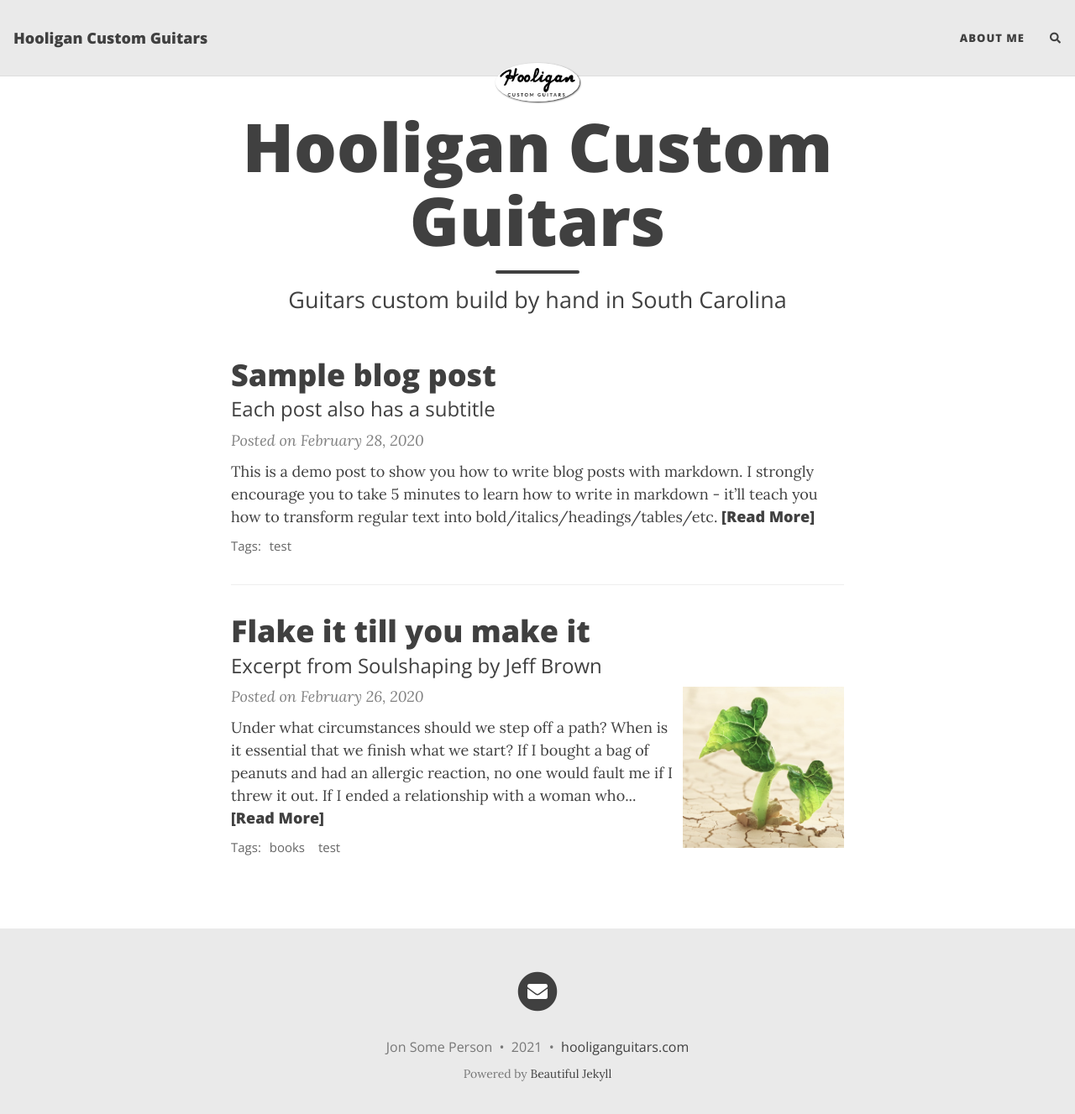
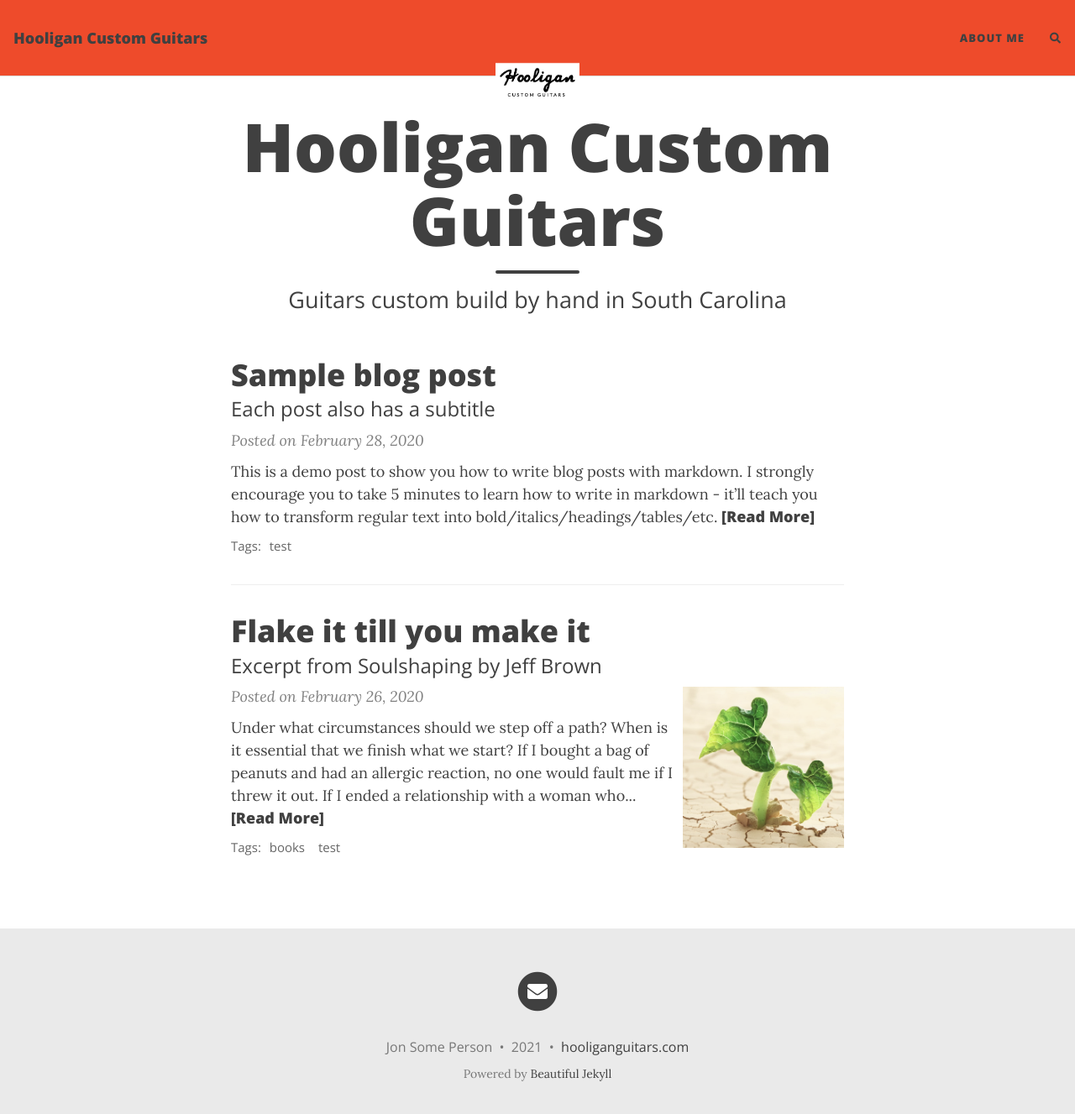
Before and after one commit to Sleigh/jguitar, a Jekyll site: the page built from index.html, in a window 1280 px wide and 1340 px high. Shown: the top 1327 px of the window at 84% size. Built offline with Jekyll 4.4.1, drawn with Linux system fonts in a browser that asks for light colours; nearby versions of some CDN libraries; the list of posts is cut into pages by our own code; comment, search, counter and statistics services are not loaded.

Commit message:
Update _config.yml

```diff
--- a/_config.yml
+++ b/_config.yml
@@ -27,7 +27,7 @@ navbar-links:
 avatar: "/assets/img/hooliganlogo.png"
 
 # By default, the image is cut into a circle. You can disable this behaviour by setting 'round-avatar: false'
-round-avatar: true
+round-avatar: false
 
 # If you want to have an image logo in the top-left corner instead of having the title of the website,
 # then specify the following parameter
@@ -101,7 +101,7 @@ post_search: true
 
 # Personalize the colours in your website. Colour values can be any valid CSS colour
 
-navbar-col: "#EAEAEA"
+navbar-col: "#EE4B2B"
 navbar-text-col: "#404040"
 navbar-border-col: "#DDDDDD"
 page-col: "#FFFFFF"
```
